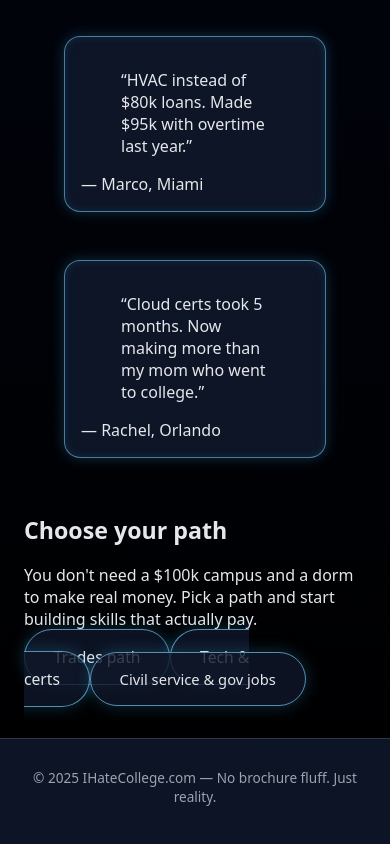
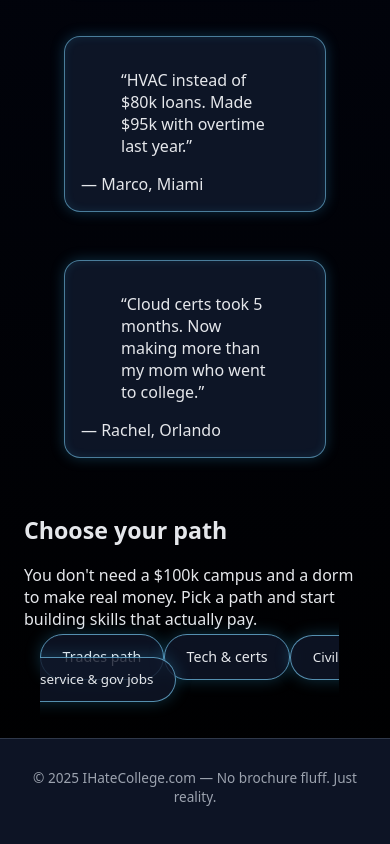
Before and after one commit to placebetsai/Ihatecollege, a Next.js app: page / in a window 390 px wide. Shown: the part 2163-3007 px from the top of the page. Built offline with nearby package versions, Linux system fonts and the light colour scheme.

Commit message:
Update globals.css

```diff
--- a/styles/globals.css
+++ b/styles/globals.css
@@ -246,7 +246,7 @@ img {
 }
 
 /* ------------------------------------------------------ */
-/* ✨ HYBRID NEON MODE (C)                                */
+/* ✨ HYBRID NEON MODE (C) — PATHS / QUOTES / STATS       */
 /* ------------------------------------------------------ */
 
 /* FULL GLOW — PATH CARDS */
@@ -297,7 +297,7 @@ img {
 }
 
 /* ------------------------------------------------------ */
-/* CTA BUTTONS — Soft Neon                                */
+/* CTA BUTTONS (Normal State)                             */
 /* ------------------------------------------------------ */
 
 .btn-pill {
@@ -318,43 +318,44 @@ img {
 }
 
 /* ==================================================== */
-/* 1. DESKTOP — Move "Home" away from logo               */
+/* FINAL FIX — CTA PILLS + NAV SPACING (GROK)           */
 /* ==================================================== */
-@media (min-width: 769px) {
-  .nav-links-desktop {
-    margin-left: 4.2rem;
-    gap: 1.8rem;
+
+@media (max-width: 768px) {
+  .cta-buttons {
+    flex-direction: row;
+    flex-wrap: wrap;
+    justify-content: center;
+    gap: 0.85rem;
+    padding: 0 1rem;
+  }
+
+  .btn-pill {
+    font-size: 0.89rem !important;
+    padding: 0.78rem 1.35rem !important;
+    min-width: auto;
+    flex: 1;
+    max-width: 280px;
+  }
+
+  .btn-pill[href="/civil-service"] {
+    font-size: 0.84rem !important;
+    line-height: 1.25;
   }
 }
 
-/* ==================================================== */
-/* 2. MOBILE — Fix overlapping / bunched CTA pills       */
-/* ==================================================== */
-@media (max-width: 768px) {
-  .cta-buttons {
-    flex-direction: column !important;
-    align-items: center;
-    gap: 1.1rem;
+@media (min-width: 769px) {
+  .nav-inner {
+    padding: 0.7rem 2rem;
   }
 
-  .btn-pill {
-    width: 88%;
-    max-width: 340px;
-    padding: 1rem 1.8rem;
-    font-size: 0.98rem;
-    white-space: normal;
-    line-height: 1.35;
-    text-align: center;
-  }
-
-  /* Extra fix for long text button */
-  .btn-pill[href="/civil-service"] {
-    font-size: 0.92rem;
+  .nav-links-desktop {
+    gap: 2.1rem;
   }
 }
 
 /* ------------------------------------------------------ */
-/* RESPONSIVE NAV + LAYOUT                               */
+/* RESPONSIVE NAV                                         */
 /* ------------------------------------------------------ */
 
 @media (max-width: 768px) {
```
